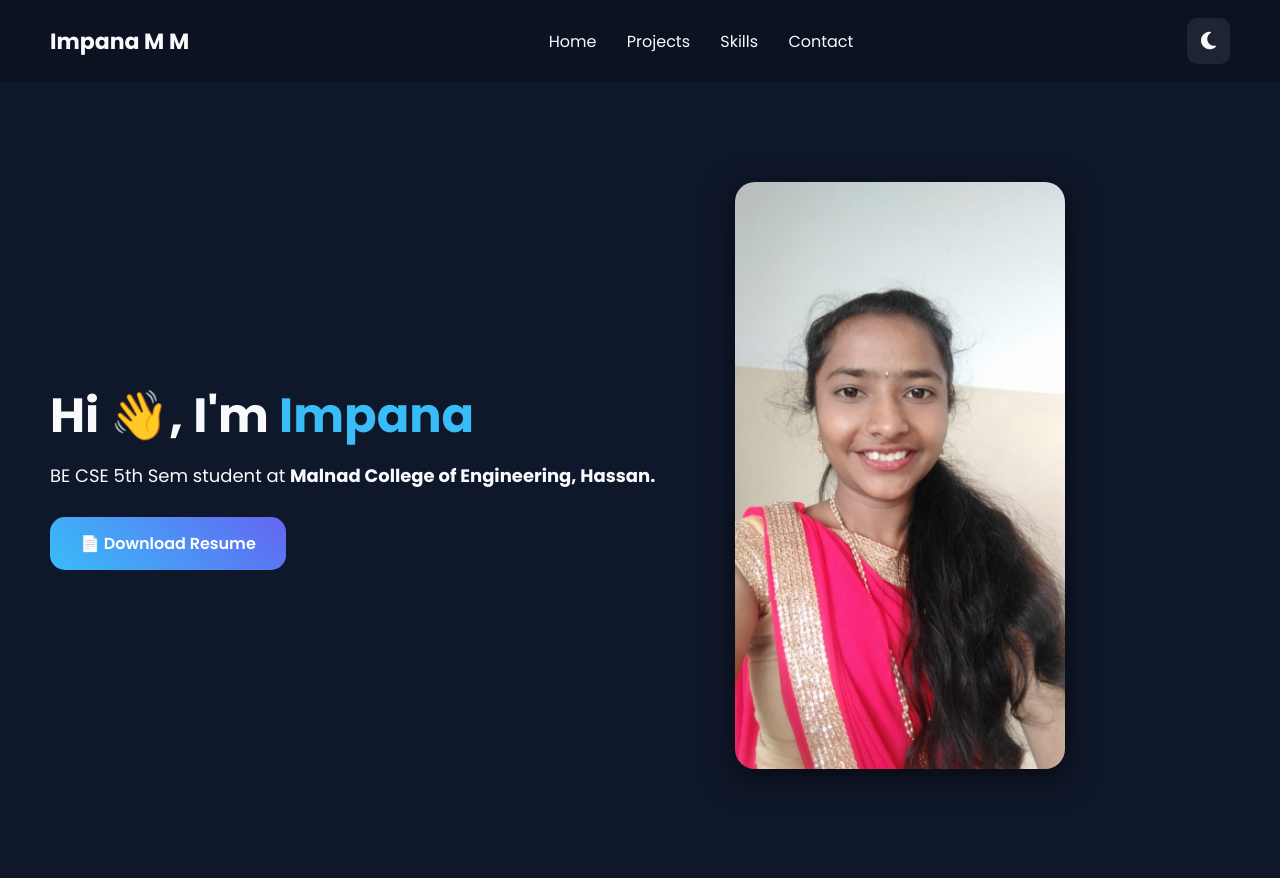
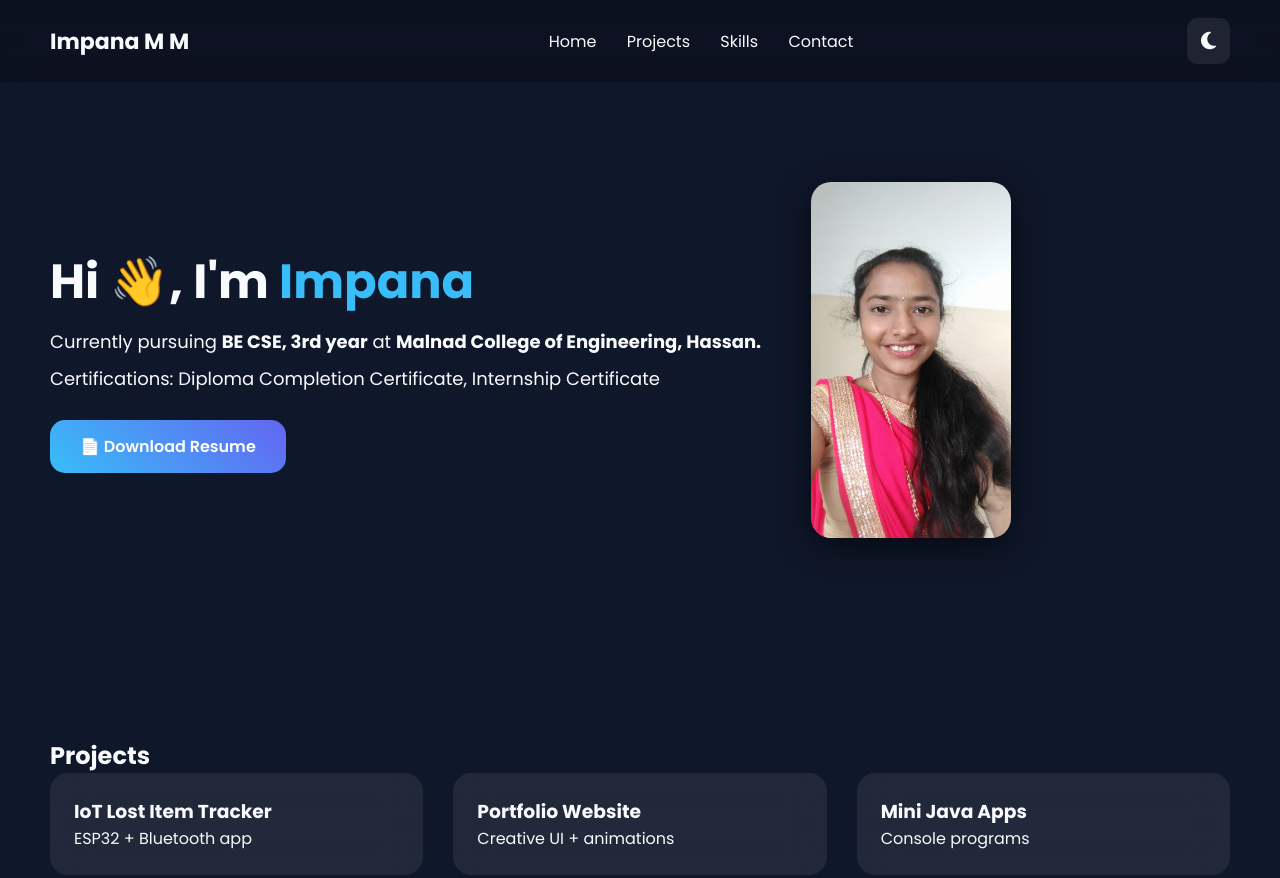
Before and after one commit to impana2005/portfolio, a plain HTML site: page index.html in a window 1280 px wide. Shown: the top 878 px of the page. Drawn offline with Linux system fonts and the light colour scheme.

Commit message:
Update index.html

```diff
--- a/index.html
+++ b/index.html
@@ -70,7 +70,7 @@ nav a:hover{ color:var(--accent); }
 section{padding:100px 50px;}
 .hero{
   display:flex;
-  gap:80px;
+  gap:50px;
   align-items:center;
   flex-wrap:wrap;
 }
@@ -78,7 +78,7 @@ section{padding:100px 50px;}
 .hero p{ font-size:18px; margin-top:10px; }
 
 .hero img{
-  width:330px;
+  width:200px; /* smaller profile photo */
   border-radius:20px;
   box-shadow:0 8px 32px rgba(0,0,0,0.6);
   transition:0.4s;
@@ -204,8 +204,8 @@ footer{
 <section class="hero" id="hero">
   <div>
     <h1>Hi 👋, I'm <span style="color:var(--accent)">Impana</span></h1>
-    <p>BE CSE 5th Sem student at <b>Malnad College of Engineering, Hassan.</b></p>
-
+    <p>Currently pursuing <b>BE CSE, 3rd year</b> at <b>Malnad College of Engineering, Hassan.</b></p>
+    <p>Certifications: Diploma Completion Certificate, Internship Certificate</p>
     <a class="btn" href="resume.pdf" download>📄 Download Resume</a>
   </div>
 
@@ -236,7 +236,6 @@ footer{
   </div>
 </section>
 
-
 <!-- MODAL POPUPS -->
 <div class="modal-bg" id="modal1">
   <div class="modal">
@@ -261,7 +260,6 @@ footer{
     <p>Java console apps for data structures, file handling and basic problem solving.</p>
   </div>
 </div>
-
 
 <!-- SKILLS -->
 <section id="skills">
@@ -289,7 +287,6 @@ footer{
 
 </section>
 
-
 <!-- CONTACT -->
 <section id="contact">
   <h2>Contact</h2>
@@ -301,10 +298,7 @@ footer{
   </div>
 </section>
 
-
 <footer>© 2025 — Impana M M</footer>
-
-
 
 <script>
 
```
